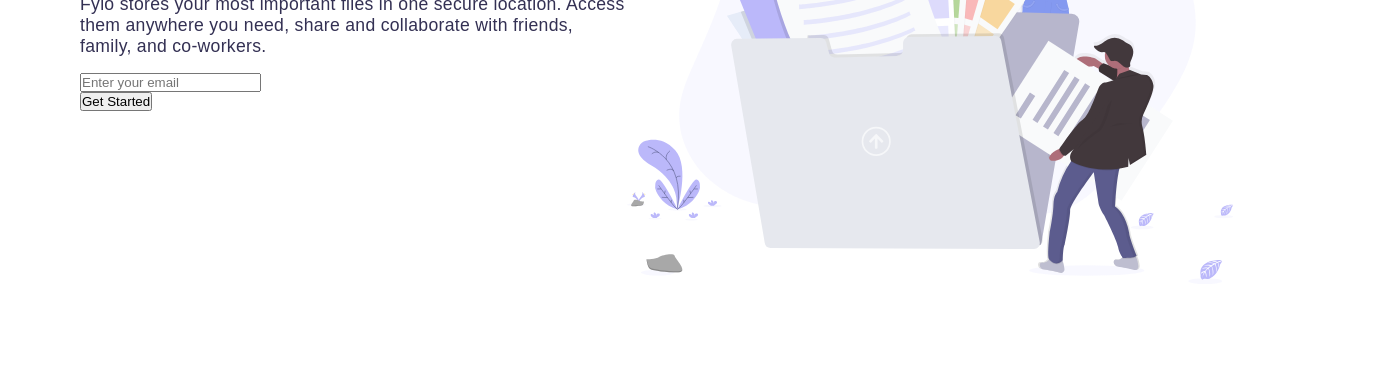
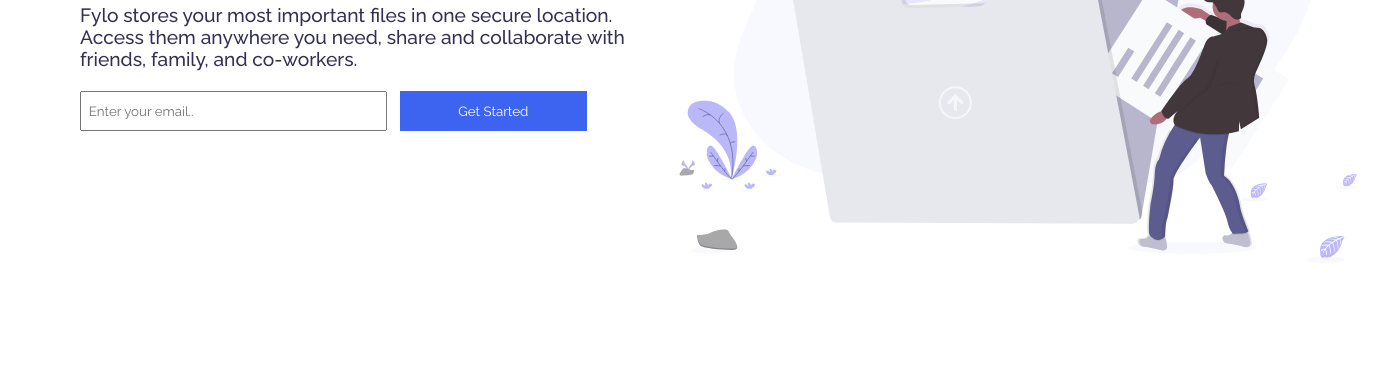
Before and after one commit to christinelin8/fylo-light-theme, a plain HTML site: page index.html in a window 1280 px wide. Shown: the part 418-800 px from the top of the page, 1395 px wide, since content can reach past the window. Drawn offline with Linux system fonts and the light colour scheme.

Commit message:
main part of page completed

```diff
--- a/index.html
+++ b/index.html
@@ -31,13 +31,14 @@
       <section class="left-top-enter-email">
         <div class="form">
           <label for="email"></label>
-          <input type="email" name="email" id="email" placeholder="Enter your email" required>
+          <input type="email" name="email" id="email" placeholder="  Enter your email.." class="email" required>
         </div>
 
         <div class="form-submit">
-          <input type="submit" value="Get Started">
+          <input type="submit" value="Get Started" class="email-submit">
         </div>
       </section>
+
     </section>
 
     <section class="left-bottom">
--- a/styles.css
+++ b/styles.css
@@ -3,7 +3,7 @@
     margin: 0;
     padding: 0;
 
-    font-family: 'Railway', sans-serif;
+    font-family: 'Raleway', sans-serif;
 }
 
 .logo {
@@ -34,13 +34,13 @@
 
 main {
     display: flex;
-
+    justify-content: space-between;
     margin-top: 13vh;
     color: rgb(51, 48, 83);
 }
 
 main img {
-    width: 40em;
+    width: 45em;
 }
 
 .left-top {
@@ -49,14 +49,36 @@
 }
 
 .left-top h1 {
-    font-size: 2.3em;
+    font-size: 2.5em;
     margin-bottom: 2.5vh;
-    letter-spacing: .3px;
 }
 
 .left-top p {
-    letter-spacing: .3px;
-    font-size: 1.1em;
+    font-size: 1.2em;
+    font-weight: 450;
     inline-size: 31em;
-    margin-bottom: 1rem;
+    margin-bottom: 1.3rem;
 }
+
+.left-top-enter-email {
+    display: flex;
+}
+
+.email{
+    width: 23em;
+    height: 3em;
+    margin-right: 1em;
+}
+
+.email-submit {
+    width: 14em;
+    height: 3em;
+    background-color: rgb(61, 100, 240);
+    color: white;
+    border: none;
+}
+
+.left-bottom {
+    margin-top: -5rem;
+    margin-right: 5rem;
+}
```
Also changed, not shown: 1 other file.
